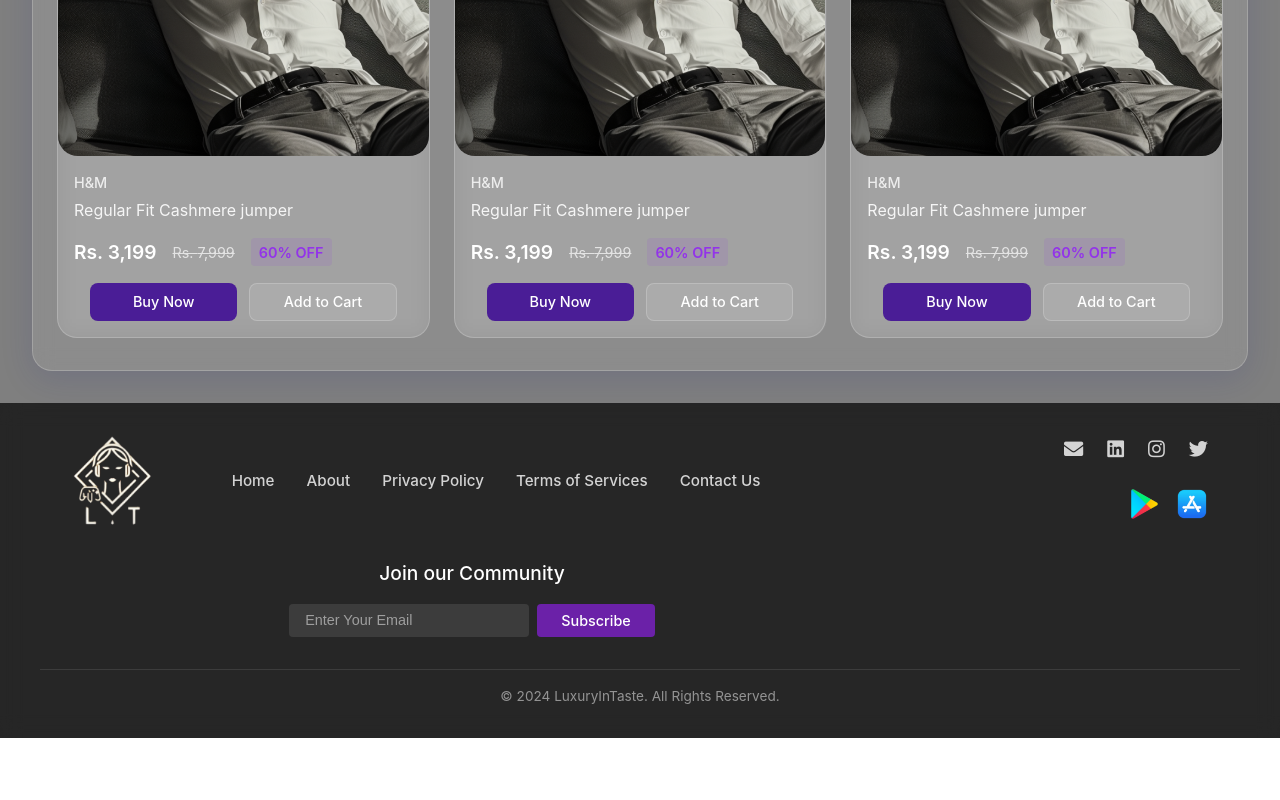
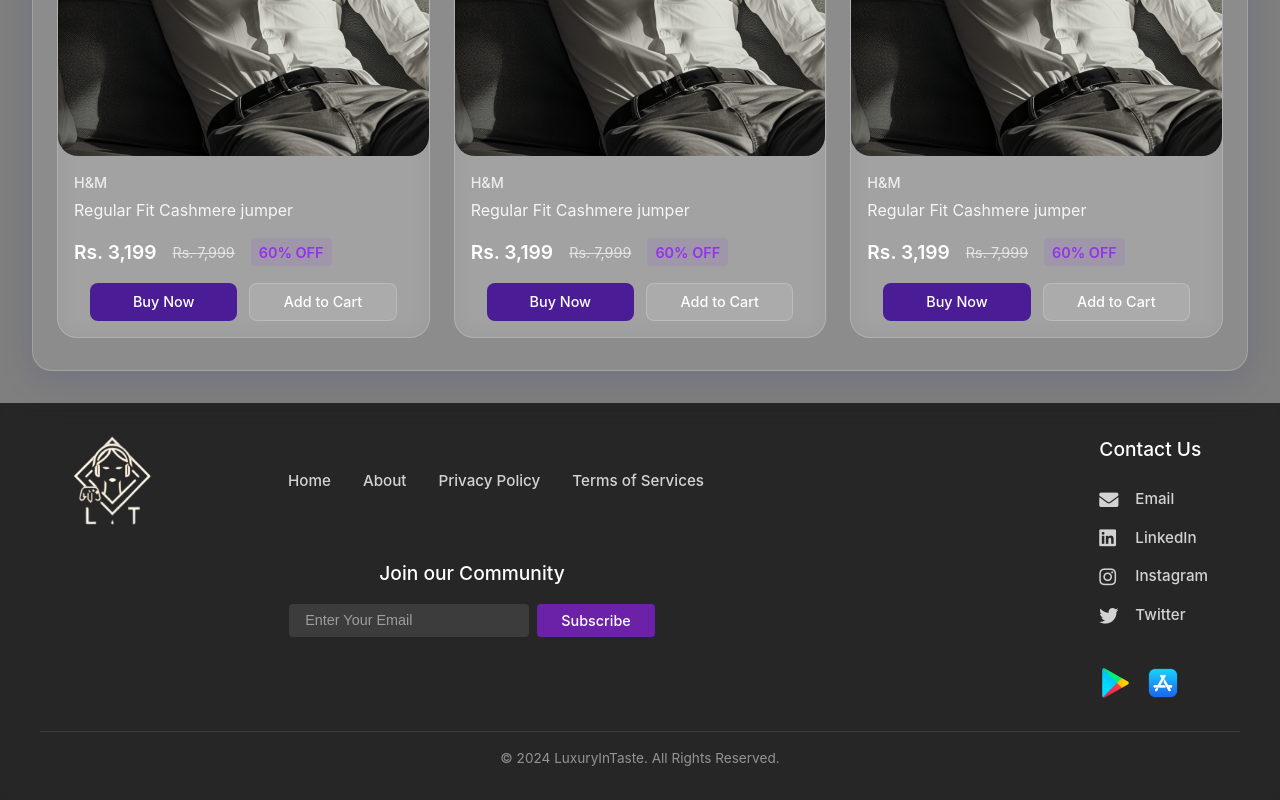
Before and after one commit to luxuryintaste-LIT/lit-ecommerce-backend, a React (Vite) app: page / in a window 1280 px wide. Shown: the part 1278-2078 px from the top of the page. Before the commit the page ends 2016 px from the top, so only its background shows below. Built offline with nearby package versions, Linux system fonts and the light colour scheme.

Commit message:
again fixed

```diff
--- a/src/components/Footer.jsx
+++ b/src/components/Footer.jsx
@@ -16,7 +16,6 @@ const Footer = () => {
               <a href="/about" className="footer-link">About</a>
               <a href="/privacy" className="footer-link">Privacy Policy</a>
               <a href="/terms" className="footer-link">Terms of Services</a>
-              <a href="/contact" className="footer-link">Contact Us</a>
             </nav>
           </div>
           <div className="footer-subscribe">
@@ -33,19 +32,26 @@ const Footer = () => {
         </div>
 
         <div className="footer-right">
+          <div className="contact-section">
+            <h3>Contact Us</h3>
             <div className="social-links">
               <a href="#" className="social-link">
                 <i className="fas fa-envelope"></i>
+                <span>Email</span>
               </a>
               <a href="#" className="social-link">
                 <i className="fab fa-linkedin"></i>
+                <span>LinkedIn</span>
               </a>
               <a href="#" className="social-link">
                 <i className="fab fa-instagram"></i>
+                <span>Instagram</span>
               </a>
               <a href="#" className="social-link">
                 <i className="fab fa-twitter"></i>
+                <span>Twitter</span>
               </a>
+            </div>
           </div>
           <div className="app-downloads">
             <img src={googlePlay} alt="Get it on Google Play" className="store-badge" />
--- a/src/styles/Footer.css
+++ b/src/styles/Footer.css
@@ -116,16 +116,41 @@
   gap: 1.5rem;
 }
 
+.contact-section {
+  display: flex;
+  flex-direction: column;
+  gap: 1rem;
+}
+
+.contact-section h3 {
+  font-size: 1.2rem;
+  font-weight: 500;
+  color: #fff;
+  margin-bottom: 0.5rem;
+}
+
 .social-links {
   display: flex;
-  gap: 1.5rem;
-  justify-content: flex-end;
+  flex-direction: column;
+  gap: 1rem;
 }
 
 .social-link {
+  display: flex;
+  align-items: center;
+  gap: 1rem;
   color: rgba(255, 255, 255, 0.8);
+  text-decoration: none;
+  transition: color 0.3s ease;
+}
+
+.social-link i {
   font-size: 1.2rem;
-  transition: color 0.3s ease;
+  width: 20px;
+}
+
+.social-link span {
+  font-size: 0.95rem;
 }
 
 .social-link:hover {
@@ -135,7 +160,8 @@
 .app-downloads {
   display: flex;
   gap: 1rem;
-  justify-content: flex-end;
+  justify-content: flex-start;
+  margin-top: 1rem;
 }
 
 .store-badge {
@@ -202,8 +228,13 @@
     align-items: center;
   }
 
+  .contact-section {
+    align-items: center;
+    text-align: center;
+  }
+
   .social-links {
-    justify-content: center;
+    align-items: center;
   }
 
   .app-downloads {
```
Lines whose indentation alone changed are shown as unchanged.
